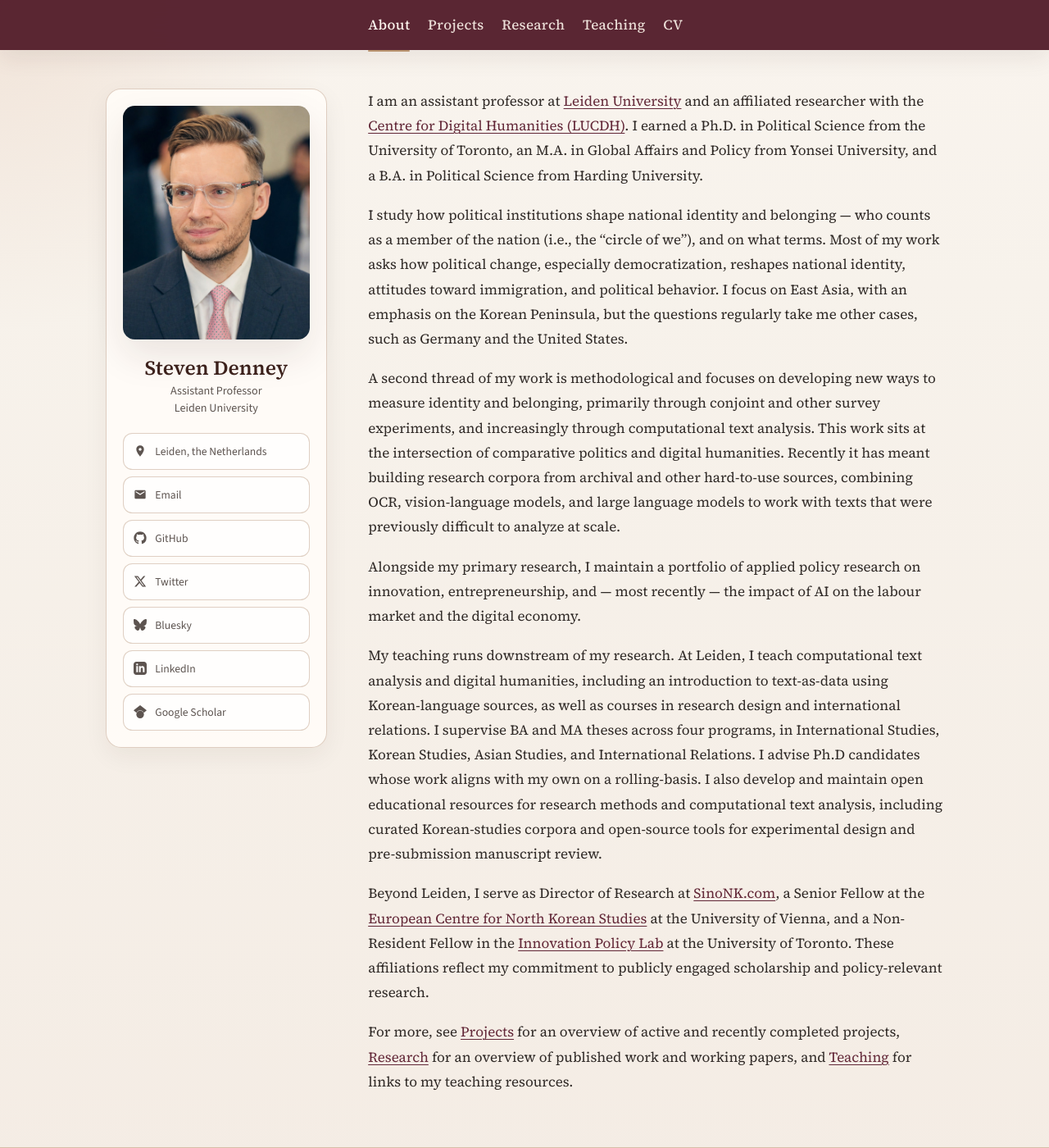
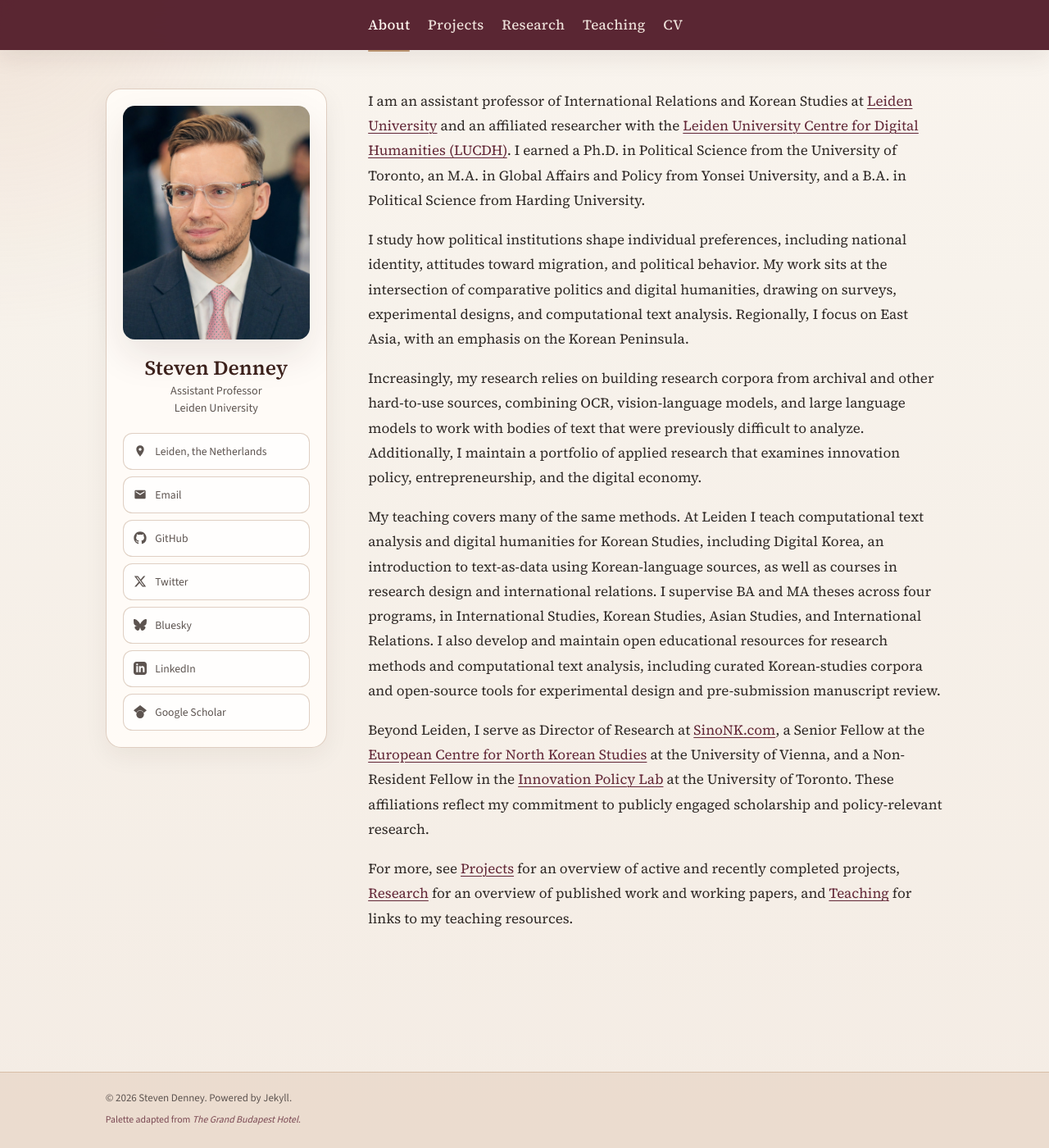
Before and after one commit to scdenney/scdenney.github.io, a Jekyll site: the page built from index.md, in a window 1280 px wide and 1400 px high. Shown: the whole window at 82% size. Built offline with Jekyll 4.4.1, drawn with Linux system fonts in a browser that asks for light colours.

Commit message:
Update CV and site; sync projects with research; fix audit findings
CV (denney_cv.tex + recompiled PDF):
- Add "Democracy and Nationalism, Reconsidered" to working papers
- Add issue number to Science and Public Policy (50(5))
- Standardize home unit to "Leiden University Institute for Area Studies (LIAS)"
- Fix UNICEF report year (2020) and office name
- Correct civic-diplomacy chapter author order (Hayes first)

Projects:
- Project III funding changed to Future Skills Centre
- Pull in working papers, papers-in-progress, and the 2026 Korea Univ. talk from research
- Remove "What Were They Thinking?" (research-only) and three project-only papers not in research
- Fix broken/incorrect links (cues-of-commitment, Scale-the-Gap), invalid date, country order; delink two dead slide decks

Research:
- Correct CJRES subtitle and Regional Studies year (Crossref-verified)
- Add two missing book reviews and a chapter subtitle
- Fix LIAS expansion (Area, not Asian); delink dead Korea On Point link

About page: full title and LUCDH affiliation

```diff
--- a/index.md
+++ b/index.md
@@ -3,15 +3,13 @@ layout: home
 title: About
 ---
 
-I am an assistant professor at [Leiden University](https://www.universiteitleiden.nl/) and an affiliated researcher with the [Centre for Digital Humanities (LUCDH)](https://www.universiteitleiden.nl/en/humanities/centre-for-digital-humanities). I earned a Ph.D. in Political Science from the University of Toronto, an M.A. in Global Affairs and Policy from Yonsei University, and a B.A. in Political Science from Harding University.
+I am an assistant professor of International Relations and Korean Studies at [Leiden University](https://www.universiteitleiden.nl/) and an affiliated researcher with the [Leiden University Centre for Digital Humanities (LUCDH)](https://www.universiteitleiden.nl/en/humanities/centre-for-digital-humanities). I earned a Ph.D. in Political Science from the University of Toronto, an M.A. in Global Affairs and Policy from Yonsei University, and a B.A. in Political Science from Harding University.
 
-I study how political institutions shape national identity and belonging — who counts as a member of the nation (i.e., the "circle of we"), and on what terms. Most of my work asks how political change, especially democratization, reshapes national identity, attitudes toward immigration, and political behavior. I focus on East Asia, with an emphasis on the Korean Peninsula, but the questions regularly take me other cases, such as Germany and the United States.
+I study how political institutions shape individual preferences, including national identity, attitudes toward migration, and political behavior. My work sits at the intersection of comparative politics and digital humanities, drawing on surveys, experimental designs, and computational text analysis. Regionally, I focus on East Asia, with an emphasis on the Korean Peninsula.
 
-A second thread of my work is methodological and focuses on developing new ways to measure identity and belonging, primarily through conjoint and other survey experiments, and increasingly through computational text analysis. This work sits at the intersection of comparative politics and digital humanities. Recently it has meant building research corpora from archival and other hard-to-use sources, combining OCR, vision-language models, and large language models to work with texts that were previously difficult to analyze at scale.
+Increasingly, my research relies on building research corpora from archival and other hard-to-use sources, combining OCR, vision-language models, and large language models to work with bodies of text that were previously difficult to analyze. Additionally, I maintain a portfolio of applied research that examines innovation policy, entrepreneurship, and the digital economy.
 
-Alongside my primary research, I maintain a portfolio of applied policy research on innovation, entrepreneurship, and — most recently — the impact of AI on the labour market and the digital economy.
-
-My teaching runs downstream of my research. At Leiden, I teach computational text analysis and digital humanities, including an introduction to text-as-data using Korean-language sources, as well as courses in research design and international relations. I supervise BA and MA theses across four programs, in International Studies, Korean Studies, Asian Studies, and International Relations. I advise Ph.D candidates whose work aligns with my own on a rolling-basis. I also develop and maintain open educational resources for research methods and computational text analysis, including curated Korean-studies corpora and open-source tools for experimental design and pre-submission manuscript review.
+My teaching covers many of the same methods. At Leiden I teach computational text analysis and digital humanities for Korean Studies, including Digital Korea, an introduction to text-as-data using Korean-language sources, as well as courses in research design and international relations. I supervise BA and MA theses across four programs, in International Studies, Korean Studies, Asian Studies, and International Relations. I also develop and maintain open educational resources for research methods and computational text analysis, including curated Korean-studies corpora and open-source tools for experimental design and pre-submission manuscript review.
 
 Beyond Leiden, I serve as Director of Research at [SinoNK.com](http://sinonk.com), a Senior Fellow at the [European Centre for North Korean Studies](https://ecnk.univie.ac.at/) at the University of Vienna, and a Non-Resident Fellow in the [Innovation Policy Lab](https://munkschool.utoronto.ca/ipl/) at the University of Toronto. These affiliations reflect my commitment to publicly engaged scholarship and policy-relevant research.
 
```
Also changed, not shown: projects.md (+15 -11 lines), research.md (+14 -6 lines), 2 other files.
